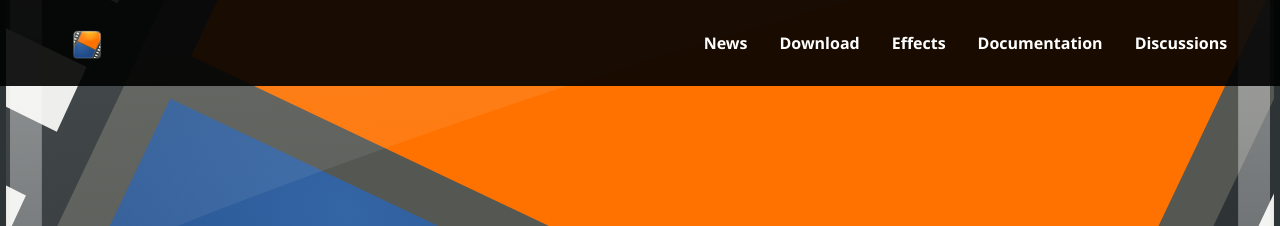
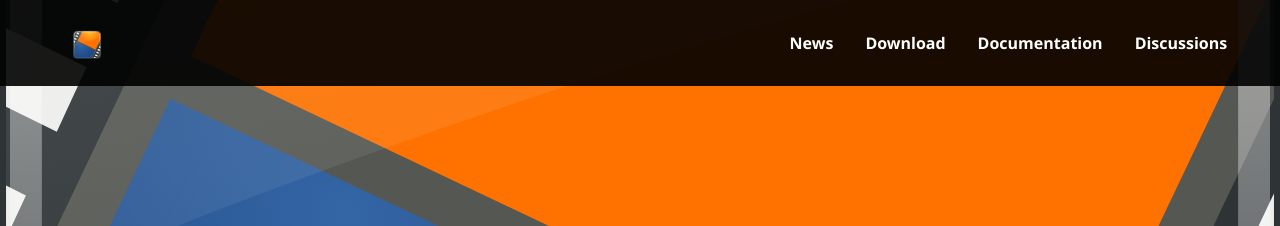
Before and after one commit to friction2d/friction2d.github.io, a Jekyll site: the page built from index.md, in a window 1280 px wide. Shown: the top 226 px of the page. Built offline with Jekyll 4.4.1, drawn with Linux system fonts in a browser that asks for light colours.

Commit message:
Update _config.yml

```diff
--- a/_config.yml
+++ b/_config.yml
@@ -22,8 +22,6 @@ nav:
   - title: Download
     url: "/#download"
     ext: false
-  - title: Effects
-    url: /documentation/shaders/
   - title: "Documentation"
     url: /documentation/
     ext: false
```
